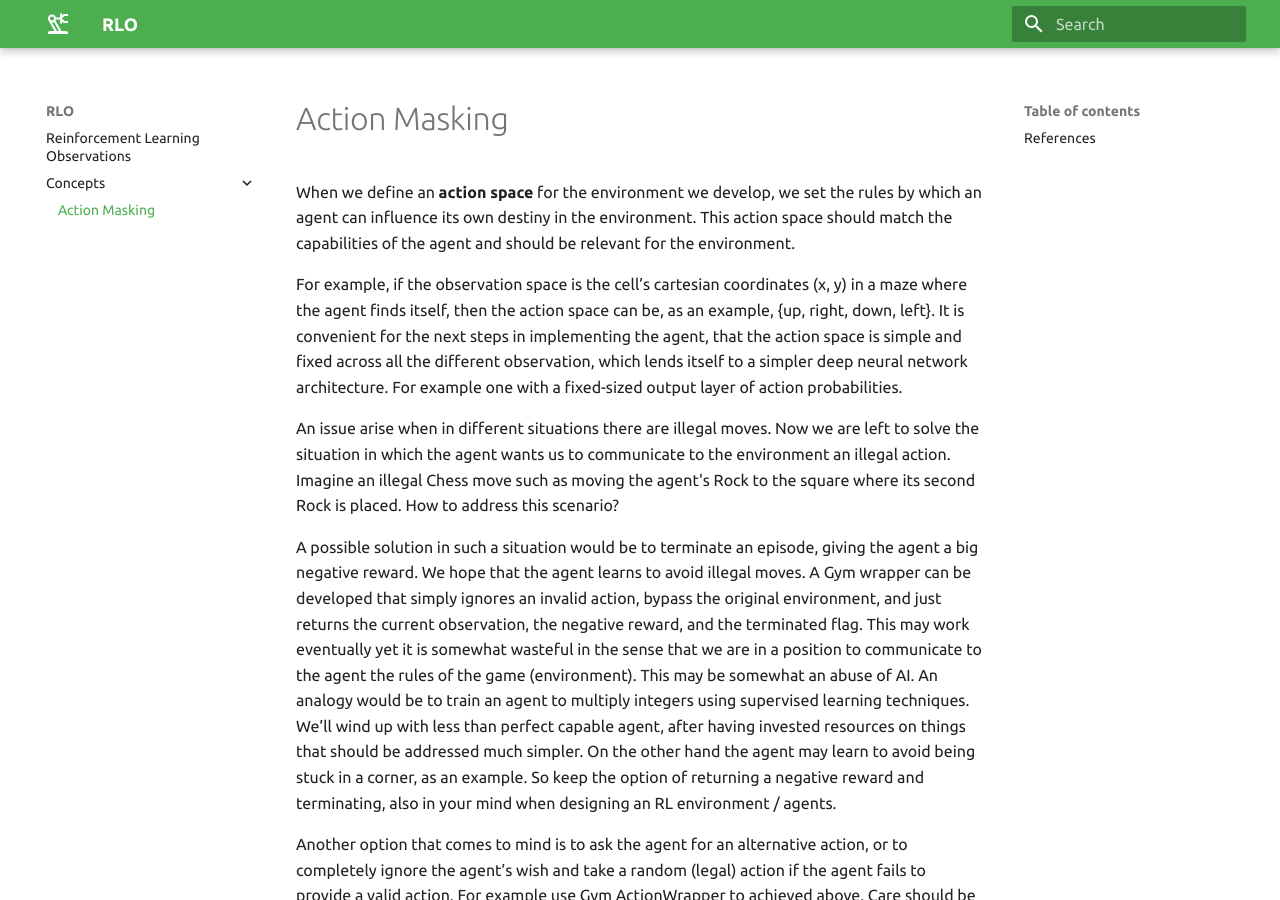
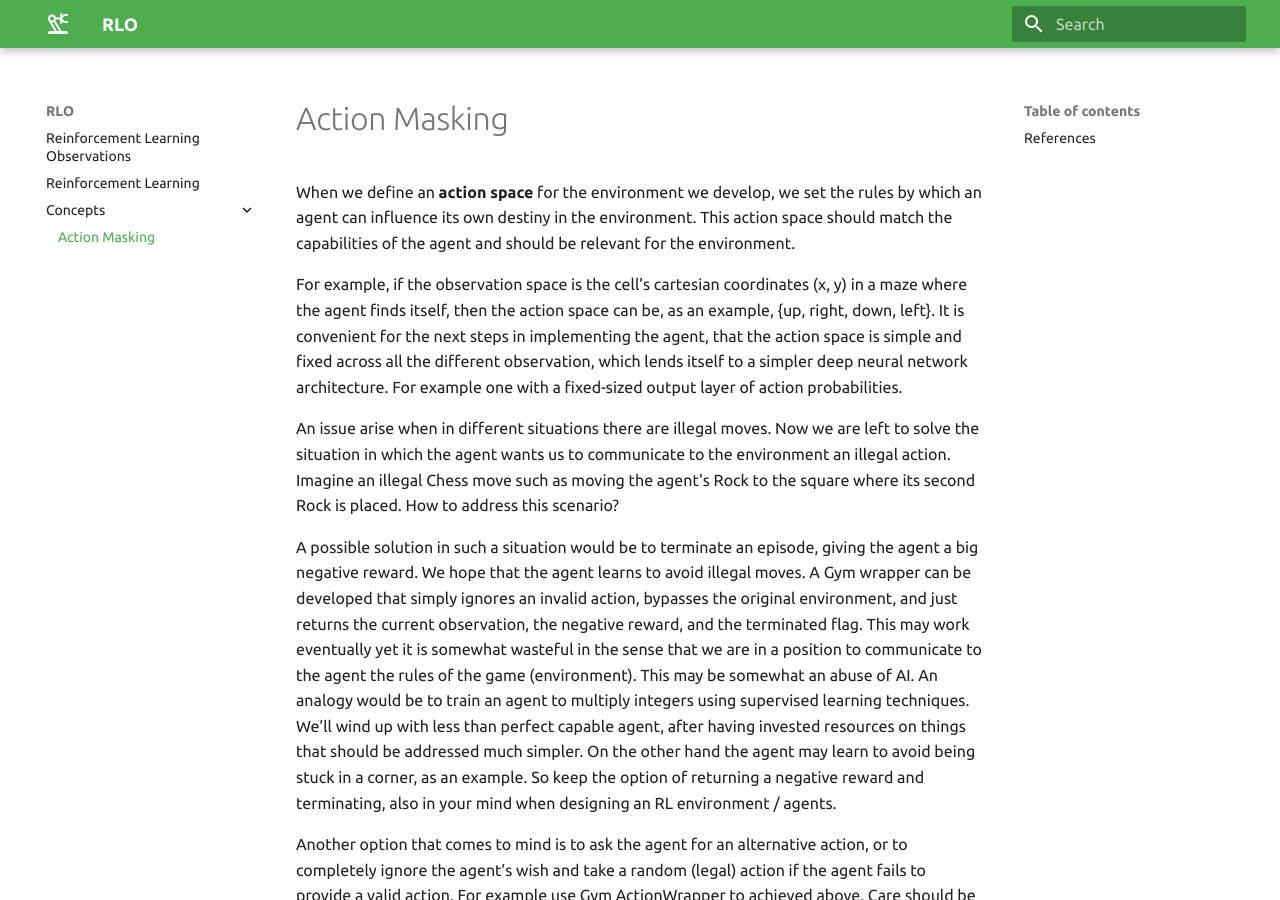
Before and after one commit to zbenmo/RLO, an MkDocs documentation site: the page built from docs/concepts/action_masking.md, in a window 1280 px wide and 900 px high. Built offline with MkDocs 1.6.1 and Material for MkDocs 9.7.7, drawn with Linux system fonts in a browser that asks for light colours.

Commit message:
added a high-level explanation for RL

```diff
--- a/docs/concepts/action_masking.md
+++ b/docs/concepts/action_masking.md
@@ -7,7 +7,7 @@
 
 An issue arise when in different situations there are illegal moves. Now we are left to solve the situation in which the agent wants us to communicate to the environment an illegal action. Imagine an illegal Chess move such as moving the agent's Rock to the square where its second Rock is placed. How to address this scenario?
 
-A possible solution in such a situation would be to terminate an episode, giving the agent a big negative reward. We hope that the agent learns to avoid illegal moves. A Gym wrapper can be developed that simply ignores an invalid action, bypass the original environment, and just returns the current observation, the negative reward, and the terminated flag.
+A possible solution in such a situation would be to terminate an episode, giving the agent a big negative reward. We hope that the agent learns to avoid illegal moves. A Gym wrapper can be developed that simply ignores an invalid action, bypasses the original environment, and just returns the current observation, the negative reward, and the terminated flag.
 This may work eventually yet it is somewhat wasteful in the sense that we are in a position to communicate to the agent the rules of the game (environment). This may be somewhat an abuse of AI. An analogy would be to train an agent to multiply integers using supervised learning techniques. We’ll wind up with less than perfect capable agent, after having invested resources on things that should be addressed much simpler. On the other hand the agent may learn to avoid being stuck in a corner, as an example. So keep the option of returning a negative reward and terminating, also in your mind when designing an RL environment / agents.
 
 Another option that comes to mind is to ask the agent for an alternative action, or to completely ignore the agent’s wish and take a random (legal) action if the agent fails to provide a valid action. For example use Gym ActionWrapper to achieved above. Care should be taken to communicate the action that was actually taken to the trainer so that the right conclusion shall be drawn from the relevant  interaction of the agent in the environment. The risk with this approach is that we protect our “baby” agent from facing the real world, which may have consequences of its ability to learn sophisticated behaviors.
--- a/mkdocs.yml
+++ b/mkdocs.yml
@@ -8,3 +8,5 @@
     text: Ubuntu
   icon:
     logo: material/robot-industrial-outline
+markdown_extensions:
+  - footnotes
--- a/requirments.txt
+++ b/requirments.txt
@@ -1,2 +1,3 @@
 mkdocs
 mkdocs-material
+pygments
```
Also changed, not shown: docs/reinforcement_learning.md (added, +25 -0 lines).
